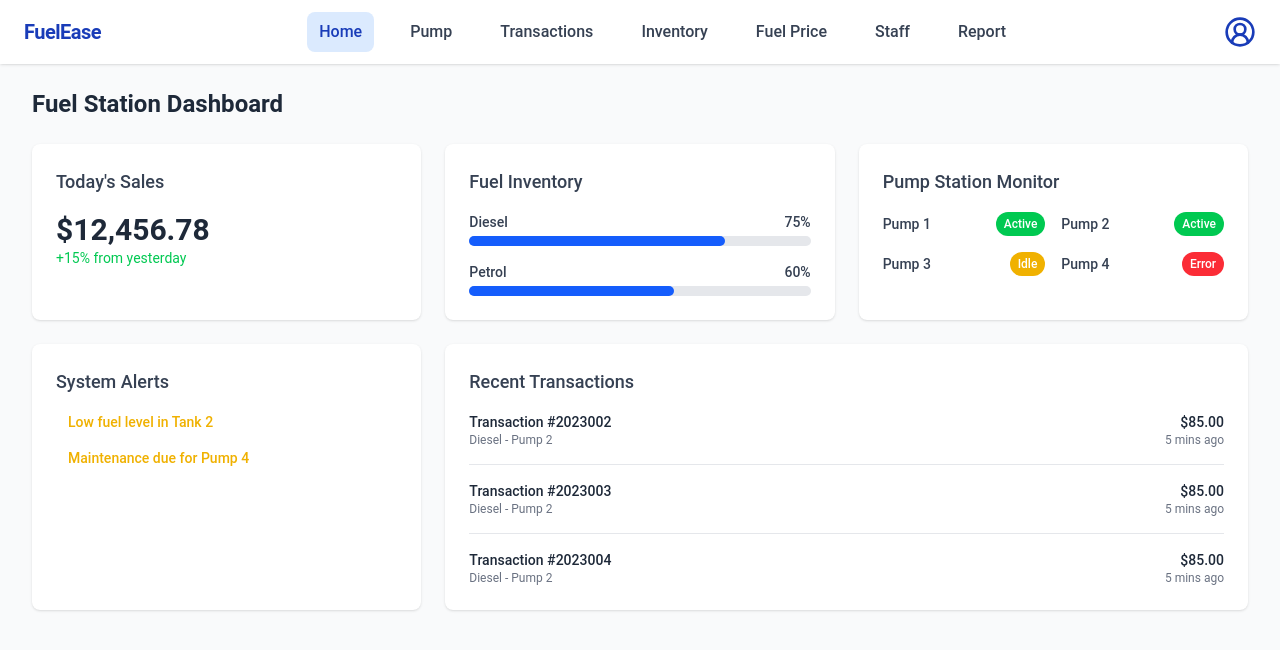
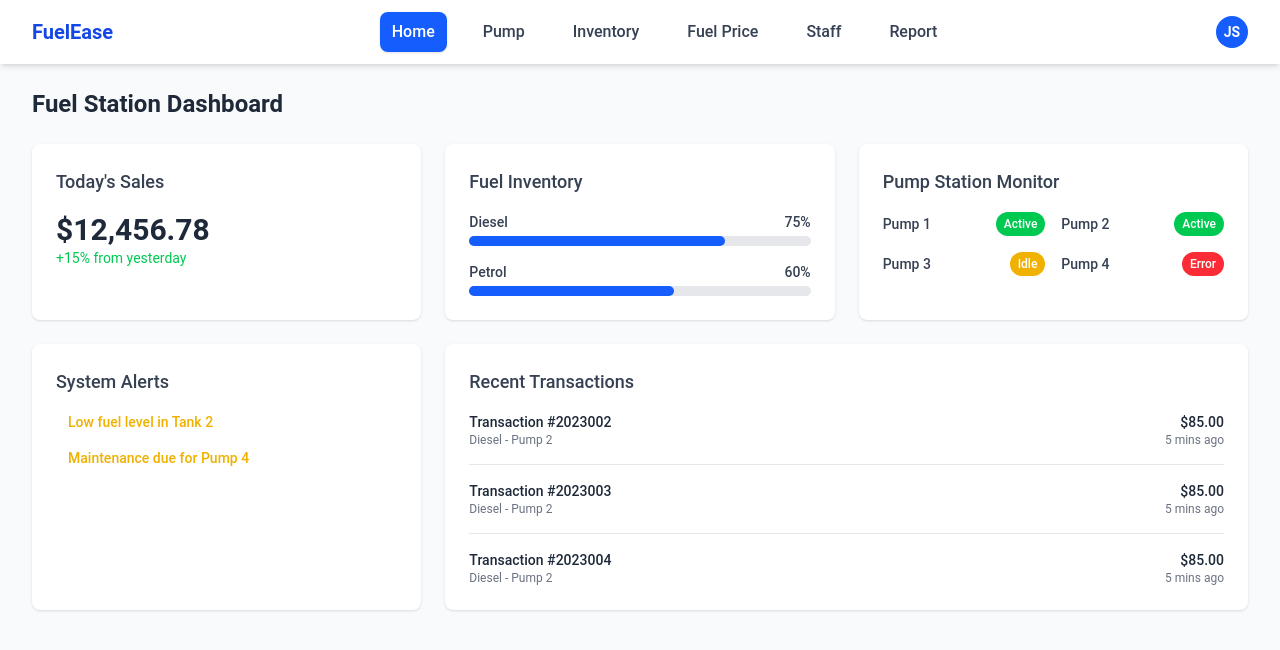
Before and after one commit to harshbix/FuelEase, a React (Vite) app: page / in a window 1280 px wide. Shown: the top 650 px of the page. Built offline with nearby package versions, Linux system fonts and the light colour scheme; a web font is replaced by a local one.

Commit message:
Update navbar.jsx

```diff
--- a/src/components/Navbar/navbar.jsx
+++ b/src/components/Navbar/navbar.jsx
@@ -1,119 +1,243 @@
-import React, { useEffect, useState } from "react";
-import { Link, useLocation, useNavigate } from "react-router-dom";
-import { motion } from "framer-motion";
-import { UserCircle2, Bell, Settings, LogOut } from "lucide-react";
+import React, { useState, useEffect, useRef } from "react";
+import { NavLink, useNavigate, useLocation } from "react-router-dom";
+import { FiMenu, FiX, FiUser, FiSettings, FiLogOut, FiBell } from "react-icons/fi";
+import { motion, AnimatePresence } from "framer-motion";
 
 const Navbar = () => {
-  const location = useLocation();
+  const [isMenuOpen, setIsMenuOpen] = useState(false);
+  const [isProfileOpen, setIsProfileOpen] = useState(false);
+  const [activeTab, setActiveTab] = useState("profile");
+  const [isLoggedIn, setIsLoggedIn] = useState(true);
   const navigate = useNavigate();
-  const [showDropdown, setShowDropdown] = useState(false);
-  const [user, setUser] = useState(null);
+  const menuButtonRef = useRef(null);
+  const profileRef = useRef(null);
+  const mobileMenuRef = useRef(null);
+
+  const defaultUser = {
+    name: "Guest User",
+    email: "guest@example.com",
+    position: "Visitor",
+    contacts: "",
+    profileImage: null,
+  };
+
+  const [userProfile, setUserProfile] = useState({
+    name: "John Smith",
+    email: "john@fuelease.com",
+    position: "Manager",
+    contacts: "+1234567890",
+    profileImage: null,
+  });
+
+  const [editProfile, setEditProfile] = useState({ ...userProfile });
 
   useEffect(() => {
-    const stored = localStorage.getItem("userProfile");
-    if (stored) {
-      setUser(JSON.parse(stored));
+    const handleClickOutside = (e) => {
+      if (isProfileOpen && profileRef.current && !profileRef.current.contains(e.target)) {
+        setIsProfileOpen(false);
       }
-  }, []);
+      if (isMenuOpen && mobileMenuRef.current && !mobileMenuRef.current.contains(e.target)) {
+        setIsMenuOpen(false);
+      }
+    };
+    document.addEventListener("mousedown", handleClickOutside);
+    return () => document.removeEventListener("mousedown", handleClickOutside);
+  }, [isProfileOpen, isMenuOpen]);
 
-  if (location.pathname === "/login") return null;
+  useEffect(() => {
+    setEditProfile({ ...userProfile });
+  }, [userProfile]);
 
-  const navItems = [
-    { name: "Home", path: "/" },
-    { name: "Pump", path: "/pump" },
-    { name: "Transactions", path: "/transactions" },
-    { name: "Inventory", path: "/inventory" },
-    { name: "Fuel Price", path: "/Prices" },
-    { name: "Staff", path: "/staff" },
-    { name: "Report", path: "/report" },
-  ];
+  const handleSave = () => {
+    setUserProfile({ ...editProfile });
+    setActiveTab("profile");
+  };
 
   const handleLogout = () => {
-    localStorage.clear();
+    setUserProfile(defaultUser);
+    setIsLoggedIn(false);
+    setIsProfileOpen(false);
     navigate("/login");
   };
 
+  const getInitials = (name) =>
+    name
+      .split(" ")
+      .map((n) => n[0])
+      .join("")
+      .toUpperCase();
+
+  const navLinks = [
+    { name: "Home", to: "/" },
+    { name: "Pump", to: "/Pump" },
+    { name: "Inventory", to: "/Inventory" },
+    { name: "Fuel Price", to: "/Prices" },
+    { name: "Staff", to: "/Staff" },
+    { name: "Report", to: "/Report" },
+  ];
+
   return (
-    <motion.nav
-      initial={{ y: -20, opacity: 0 }}
-      animate={{ y: 0, opacity: 1 }}
-      transition={{ duration: 0.4 }}
-      className="w-full bg-white shadow z-40 fixed top-0 left-0 px-6 py-3 flex justify-between items-center"
+    <nav className="bg-white text-gray-800 shadow-md fixed top-0 w-full z-50">
+      <div className="max-w-7xl mx-auto px-4 sm:px-6 lg:px-8">
+        <div className="flex justify-between h-16 items-center">
+          <div className="text-xl font-bold text-blue-700">FuelEase</div>
+
+          <div className="hidden md:flex space-x-6">
+            {navLinks.map((link) => (
+              <NavLink
+                key={link.name}
+                to={link.to}
+                className={({ isActive }) =>
+                  `px-3 py-2 rounded-lg font-medium transition duration-200 ${
+                    isActive
+                      ? "bg-blue-600 text-white shadow"
+                      : "text-gray-700 hover:bg-blue-100"
+                  }`
+                }
               >
-      {/* Logo or Brand */}
-      <div className="text-xl font-bold text-blue-800 tracking-tight">
-        FuelEase
+                {link.name}
+              </NavLink>
+            ))}
           </div>
 
-      {/* Navigation Links */}
-      <div className="hidden md:flex space-x-6">
-        {navItems.map((item) => {
-          const isActive = location.pathname === item.path;
-          return (
-            <Link
-              key={item.name}
-              to={item.path}
-              className={`px-3 py-2 rounded-lg font-medium transition-colors ${
-                isActive
-                  ? "bg-blue-100 text-blue-800"
-                  : "text-gray-700 hover:bg-gray-100 hover:text-blue-700"
+          <div className="flex items-center space-x-4">
+            <button
+              ref={menuButtonRef}
+              className="md:hidden text-gray-700 hover:text-gray-900"
+              onClick={() => setIsMenuOpen(!isMenuOpen)}
+            >
+              {isMenuOpen ? <FiX size={24} /> : <FiMenu size={24} />}
+            </button>
+
+            <button
+              onClick={() => {
+                setIsProfileOpen(!isProfileOpen);
+                setActiveTab("profile");
+              }}
+              className="relative"
+            >
+              {userProfile.profileImage ? (
+                <img
+                  src={userProfile.profileImage}
+                  alt="User"
+                  className="w-8 h-8 rounded-full object-cover"
+                />
+              ) : (
+                <div className="w-8 h-8 rounded-full bg-blue-600 flex items-center justify-center text-white font-bold text-sm">
+                  {getInitials(userProfile.name)}
+                </div>
+              )}
+            </button>
+
+            <AnimatePresence>
+              {isProfileOpen && (
+                <motion.div
+                  ref={profileRef}
+                  initial={{ opacity: 0, y: -10 }}
+                  animate={{ opacity: 1, y: 0 }}
+                  exit={{ opacity: 0, y: -10 }}
+                  className="absolute right-4 top-16 w-72 bg-white shadow-xl rounded-lg z-50 overflow-hidden"
+                >
+                  <div className="flex border-b">
+                    {["profile", "settings", "notifications"].map((tab) => (
+                      <button
+                        key={tab}
+                        onClick={() => setActiveTab(tab)}
+                        className={`flex-1 text-sm font-semibold py-2 ${
+                          activeTab === tab
+                            ? "bg-blue-100 text-blue-700"
+                            : "hover:bg-gray-100"
                         }`}
                       >
-              {item.name}
-            </Link>
-          );
-        })}
+                        {tab[0].toUpperCase() + tab.slice(1)}
+                      </button>
+                    ))}
                   </div>
 
-      {/* Profile + Dropdown */}
-      <div className="relative">
+                  <div className="p-4 text-sm space-y-2">
+                    {activeTab === "profile" && (
+                      <>
+                        <p className="font-semibold">{userProfile.name}</p>
+                        <p className="text-gray-600">{userProfile.position}</p>
+                        <p>Email: {userProfile.email}</p>
+                        <p>Contact: {userProfile.contacts || "N/A"}</p>
+                      </>
+                    )}
+
+                    {activeTab === "settings" && (
+                      <div className="space-y-2">
+                        {["name", "email", "position", "contacts"].map((field) => (
+                          <input
+                            key={field}
+                            type="text"
+                            name={field}
+                            value={editProfile[field]}
+                            onChange={(e) =>
+                              setEditProfile({ ...editProfile, [field]: e.target.value })
+                            }
+                            className="w-full border rounded px-2 py-1"
+                            placeholder={field}
+                          />
+                        ))}
+                        <div className="flex justify-between pt-2">
                           <button
-          className="flex items-center space-x-2 focus:outline-none"
-          onClick={() => setShowDropdown((prev) => !prev)}
+                            onClick={() => setActiveTab("profile")}
+                            className="text-gray-600 hover:text-gray-900"
                           >
-          <UserCircle2 className="w-8 h-8 text-blue-800" />
+                            Cancel
                           </button>
+                          <button
+                            onClick={handleSave}
+                            className="bg-blue-500 text-white px-3 py-1 rounded hover:bg-blue-600"
+                          >
+                            Save
+                          </button>
+                        </div>
+                      </div>
+                    )}
 
-        {showDropdown && (
-          <motion.div
-            initial={{ opacity: 0, y: -10 }}
-            animate={{ opacity: 1, y: 0 }}
-            className="absolute right-0 mt-2 w-60 bg-white border border-gray-200 shadow-lg rounded-lg z-50"
-          >
-            <div className="px-4 py-3 border-b border-gray-200">
-              <h3 className="text-sm font-semibold text-gray-800">{user?.name}</h3>
-              <p className="text-sm text-gray-500">{user?.position}</p>
-              <p className="text-xs text-gray-400">{user?.email}</p>
-              <p className="text-xs text-gray-400">{user?.contacts}</p>
+                    {activeTab === "notifications" && (
+                      <div>
+                        <p className="text-gray-600">No new notifications.</p>
+                      </div>
+                    )}
                   </div>
 
-            <ul className="text-sm divide-y divide-gray-100">
-              <li>
-                <button className="w-full flex items-center px-4 py-3 text-gray-700 hover:bg-gray-100">
-                  <Settings className="w-4 h-4 mr-2" />
-                  Settings
-                </button>
-              </li>
-              <li>
-                <button className="w-full flex items-center px-4 py-3 text-gray-700 hover:bg-gray-100">
-                  <Bell className="w-4 h-4 mr-2" />
-                  Notifications
-                </button>
-              </li>
-              <li>
                   <button
                     onClick={handleLogout}
-                  className="w-full flex items-center px-4 py-3 text-red-600 hover:bg-red-50"
+                    className="w-full text-left px-4 py-2 text-sm text-red-600 hover:bg-red-50 border-t"
                   >
-                  <LogOut className="w-4 h-4 mr-2" />
-                  Logout
+                    <FiLogOut className="inline mr-2" /> Sign Out
                   </button>
-              </li>
-            </ul>
                 </motion.div>
               )}
+            </AnimatePresence>
           </div>
-    </motion.nav>
+        </div>
+      </div>
+
+      {isMenuOpen && (
+        <div
+          ref={mobileMenuRef}
+          className="md:hidden fixed top-16 right-4 w-48 bg-white rounded-lg shadow-lg z-40"
+        >
+          {navLinks.map((link) => (
+            <NavLink
+              key={link.name}
+              to={link.to}
+              className={({ isActive }) =>
+                `block px-4 py-2 text-sm ${
+                  isActive ? "bg-blue-100 text-blue-700" : "text-gray-700 hover:bg-gray-100"
+                }`
+              }
+              onClick={() => setIsMenuOpen(false)}
+            >
+              {link.name}
+            </NavLink>
+          ))}
+        </div>
+      )}
+    </nav>
   );
 };
 
```
Lines whose indentation alone changed are shown as unchanged.
